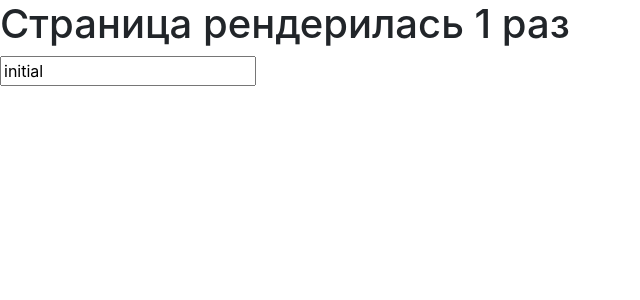
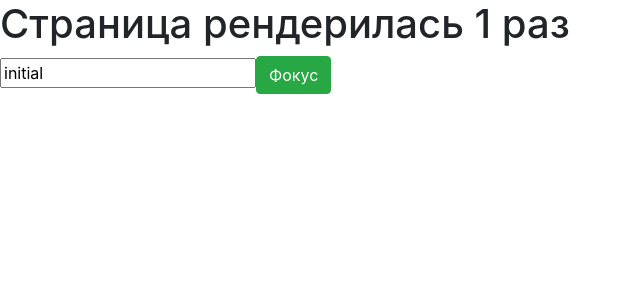
Before and after one commit to pherapont/react-hooks, a React (Create React App) app: page / in a window 1280 px wide. Shown: the top 300 px of the page, without its empty margins (0-640 px from the left). Built offline with nearby package versions, Linux system fonts and the light colour scheme.

Commit message:
Программное создание фокуса на элементе DOM

```diff
--- a/src/App.js
+++ b/src/App.js
@@ -19,6 +19,8 @@ function App() {
 		renderCounter.current++
 	})
 
+	const focus = () => {inputRef.current.focus()}
+
 	// Следующие 4 строки загоняют программу в бесконченый цикл
 	// const [renderCounter, setRenderCounter] = useState(1)
 	// useEffect(() => {
@@ -30,6 +32,7 @@ function App() {
 			<h1>Страница рендерилась {renderCounter.current} раз</h1>
 			{/* <input value={inputValue} onChange={e => setInputValue(e.target.value)} /> */}
 			<input ref={inputRef} value={inputValue} onChange={e => setInputValue(e.target.value)} />
+			<button onClick={focus} className="btn btn-success">Фокус</button>
 		</div>
 	)
 }
```
